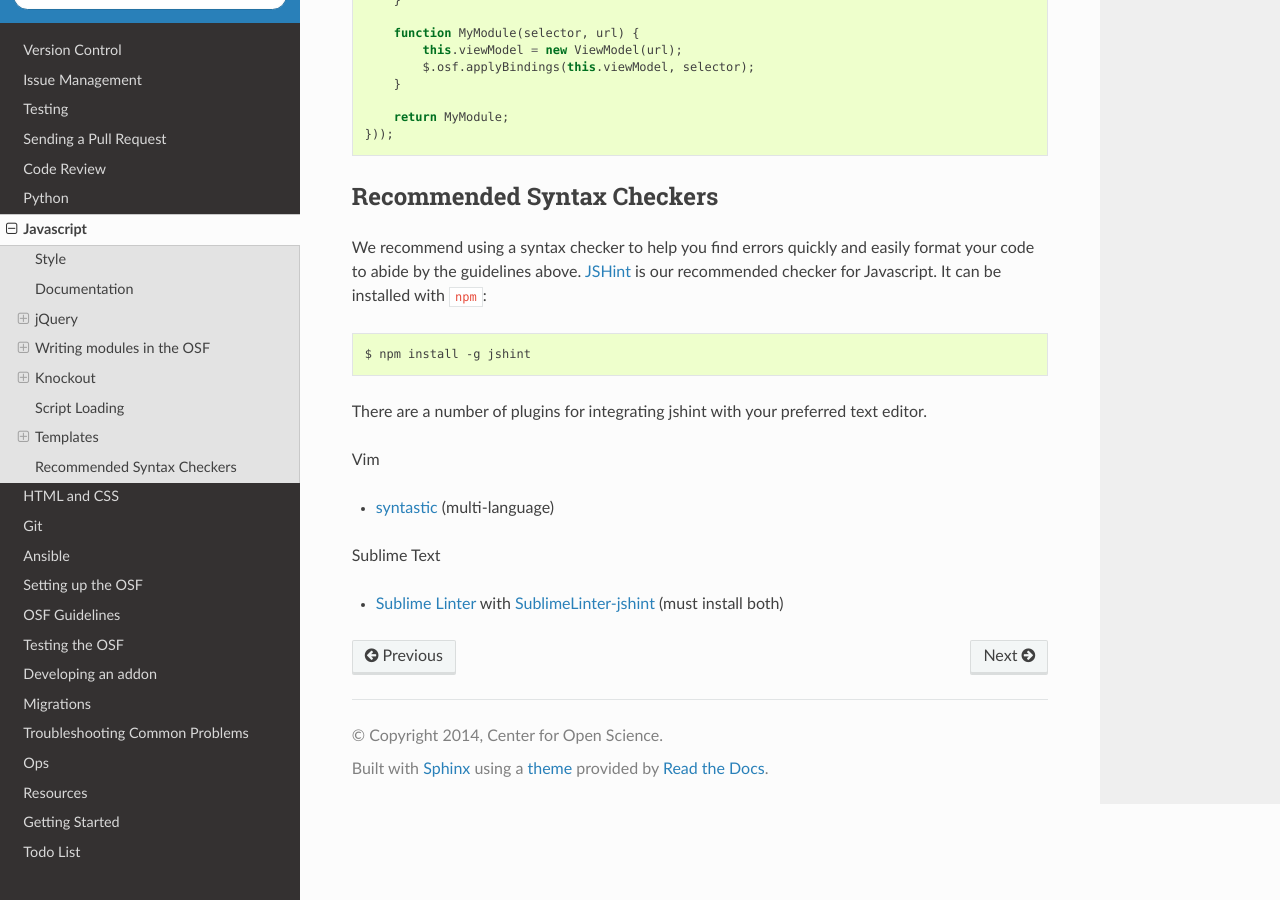
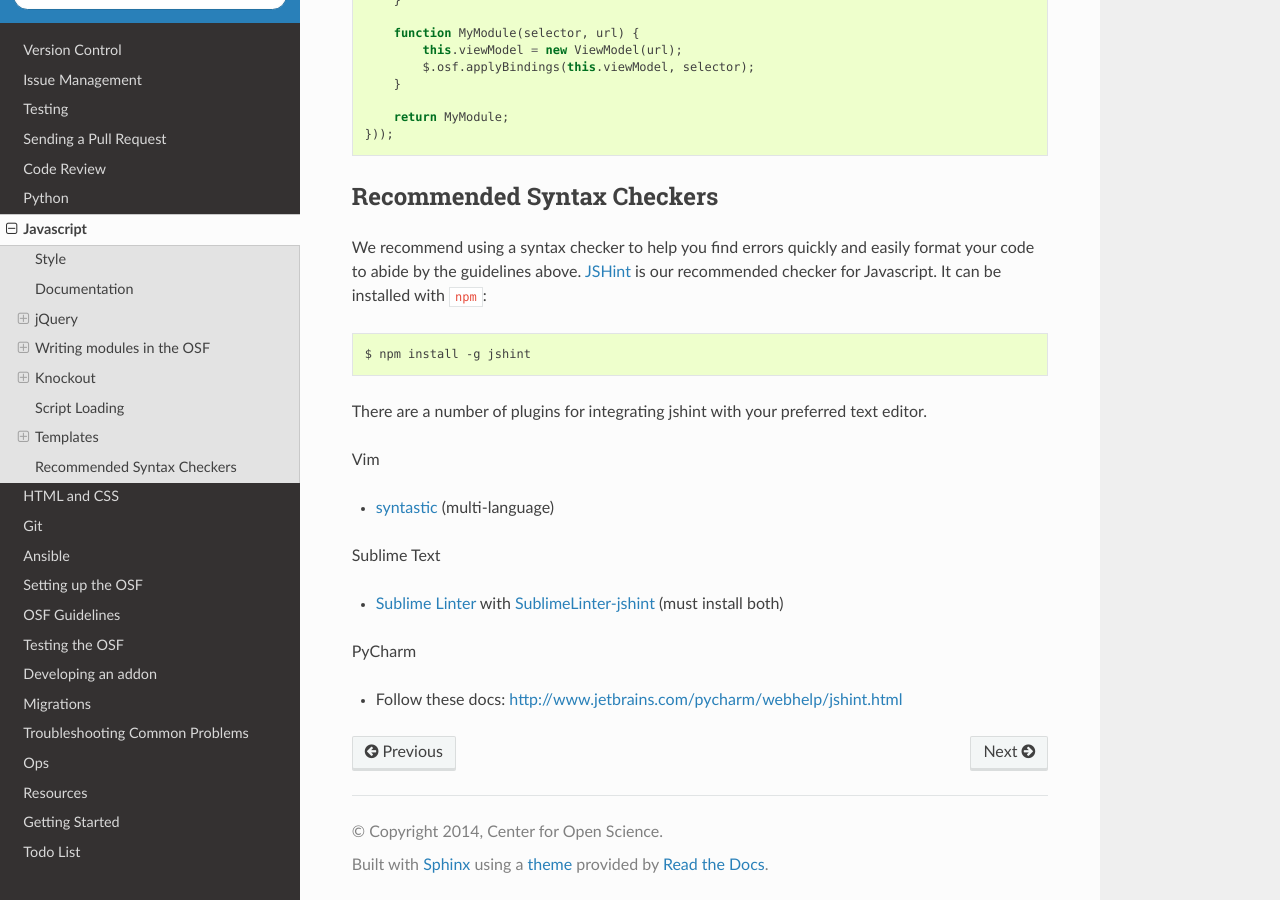
Before and after one commit to CenterForOpenScience/COSDev, a Sphinx documentation site: the page built from docs/style_guides/javascript.rst, in a window 1280 px wide and 900 px high, scrolled down 5621 px. Built offline with Sphinx 7.4.7 and the Read the Docs theme 2.0.0, drawn with Linux system fonts in a browser that asks for light colours.

Commit message:
Add docs for jshint support in pycharm. h/t @icereval

```diff
--- a/docs/style_guides/javascript.rst
+++ b/docs/style_guides/javascript.rst
@@ -322,3 +322,7 @@ Vim
 Sublime Text
 
 - `Sublime Linter <https://sublime.wbond.net/packages/SublimeLinter>`_ with `SublimeLinter-jshint <https://sublime.wbond.net/packages/SublimeLinter-jshint>`_ (must install both)
+
+PyCharm
+
+- Follow these docs: `http://www.jetbrains.com/pycharm/webhelp/jshint.html <http://www.jetbrains.com/pycharm/webhelp/jshint.html>`_
```
